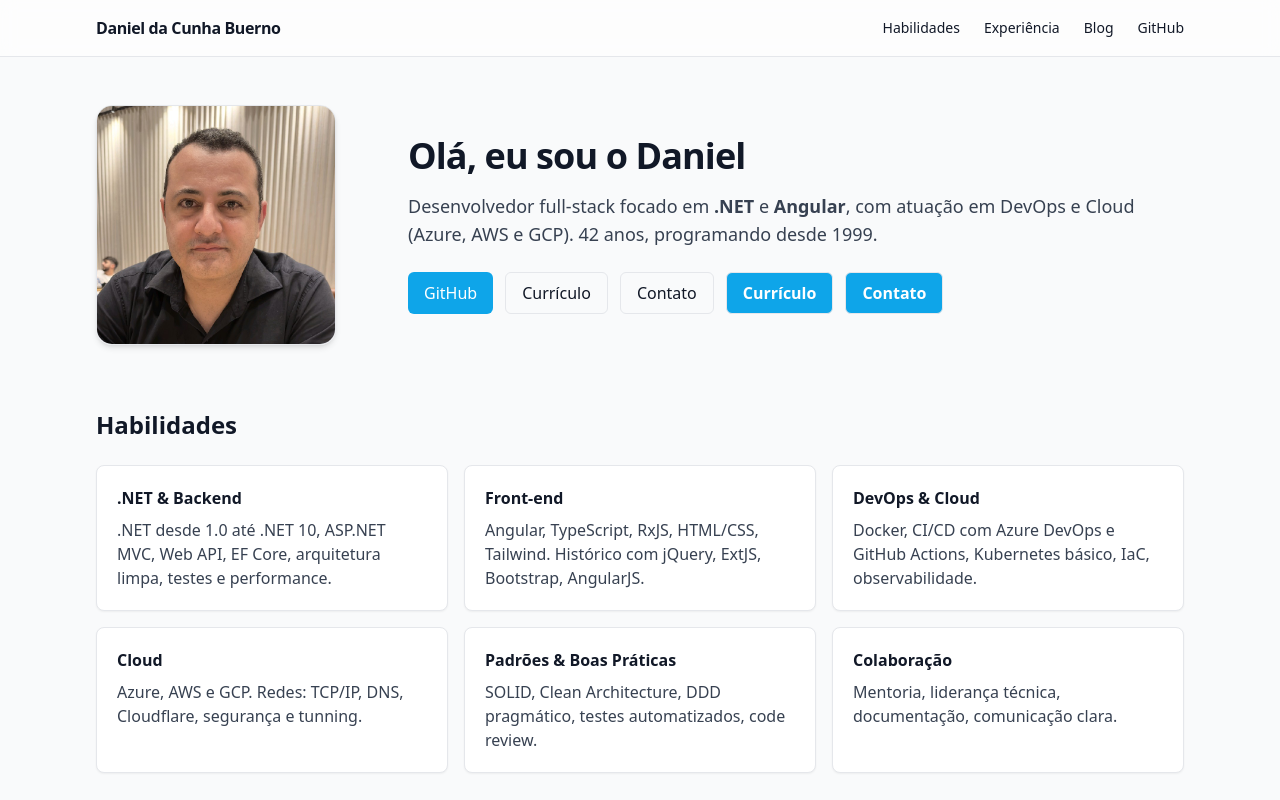
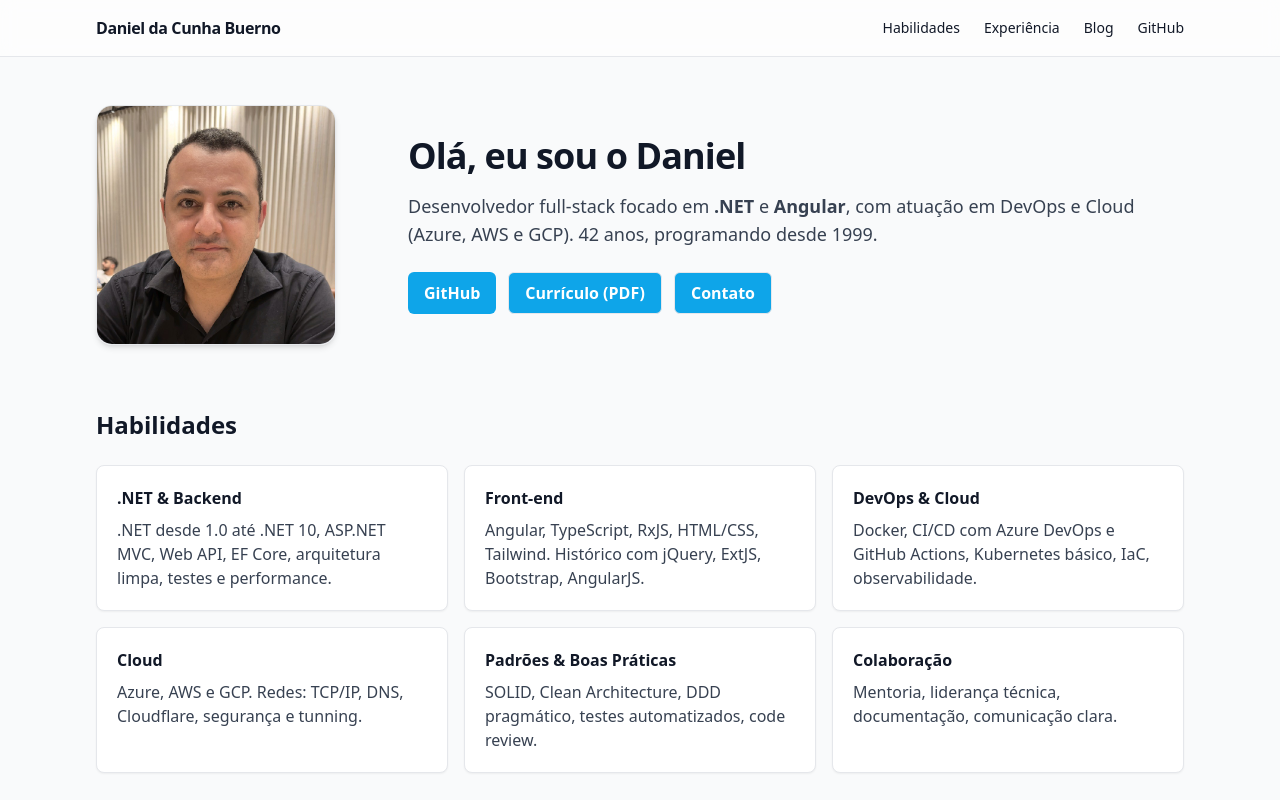
Before and after one commit to danieldacunhabueno/personal-website, an Astro site: page / in a window 1280 px wide. Shown: the top 800 px of the page. Built offline with nearby package versions, Linux system fonts and the light colour scheme; Astro itself is replaced by a stand-in of ours.

Commit message:
fix: improve accessibility and structure of action buttons in index.astro

```diff
--- a/src/pages/index.astro
+++ b/src/pages/index.astro
@@ -12,13 +12,11 @@ const base: string = import.meta.env.BASE_URL || '/';
     <div>
       <h1 class="text-3xl sm:text-4xl font-bold tracking-tight">Olá, eu sou o Daniel</h1>
       <p class="mt-4 text-lg text-gray-700">Desenvolvedor full‑stack focado em <strong>.NET</strong> e <strong>Angular</strong>, com atuação em DevOps e Cloud (Azure, AWS e GCP). {idade} anos, programando desde 1999.</p>
-      <div class="mt-6 flex flex-wrap gap-3">
-        <a href="https://github.com/danieldacunhabueno" target="_blank" rel="noopener" class="inline-flex items-center gap-2 rounded-md bg-brand px-4 py-2 text-white hover:bg-brand-dark">GitHub</a>
-  <a href={cv} target="_blank" class="inline-flex items-center gap-2 rounded-md border px-4 py-2 hover:bg-gray-100">Currículo</a>
-        <a href="#contato" class="inline-flex items-center gap-2 rounded-md border px-4 py-2 hover:bg-gray-100">Contato</a>
-  <a href={cv} target="_blank" class="inline-flex items-center gap-2 rounded-md border px-4 py-2 bg-brand text-white hover:bg-brand-dark focus-visible:outline-none focus-visible:ring-2 focus-visible:ring-brand-dark font-semibold transition">Currículo</a>
-        <a href="#contato" class="inline-flex items-center gap-2 rounded-md border px-4 py-2 bg-brand text-white hover:bg-brand-dark focus-visible:outline-none focus-visible:ring-2 focus-visible:ring-brand-dark font-semibold transition">Contato</a>
-      </div>
+  <div class="mt-6 flex flex-wrap gap-3" role="group" aria-label="Ações principais">
+    <a href="https://github.com/danieldacunhabueno" target="_blank" rel="noopener noreferrer" class="inline-flex items-center gap-2 rounded-md bg-brand px-4 py-2 text-white hover:bg-brand-dark focus-visible:outline-none focus-visible:ring-2 focus-visible:ring-brand-dark font-semibold transition">GitHub</a>
+    <a href={cv} target="_blank" rel="noopener" class="inline-flex items-center gap-2 rounded-md border px-4 py-2 bg-brand text-white hover:bg-brand-dark focus-visible:outline-none focus-visible:ring-2 focus-visible:ring-brand-dark font-semibold transition">Currículo (PDF)</a>
+    <a href="#contato" class="inline-flex items-center gap-2 rounded-md border px-4 py-2 bg-brand text-white hover:bg-brand-dark focus-visible:outline-none focus-visible:ring-2 focus-visible:ring-brand-dark font-semibold transition">Contato</a>
+  </div>
     </div>
   </section>
 
```
